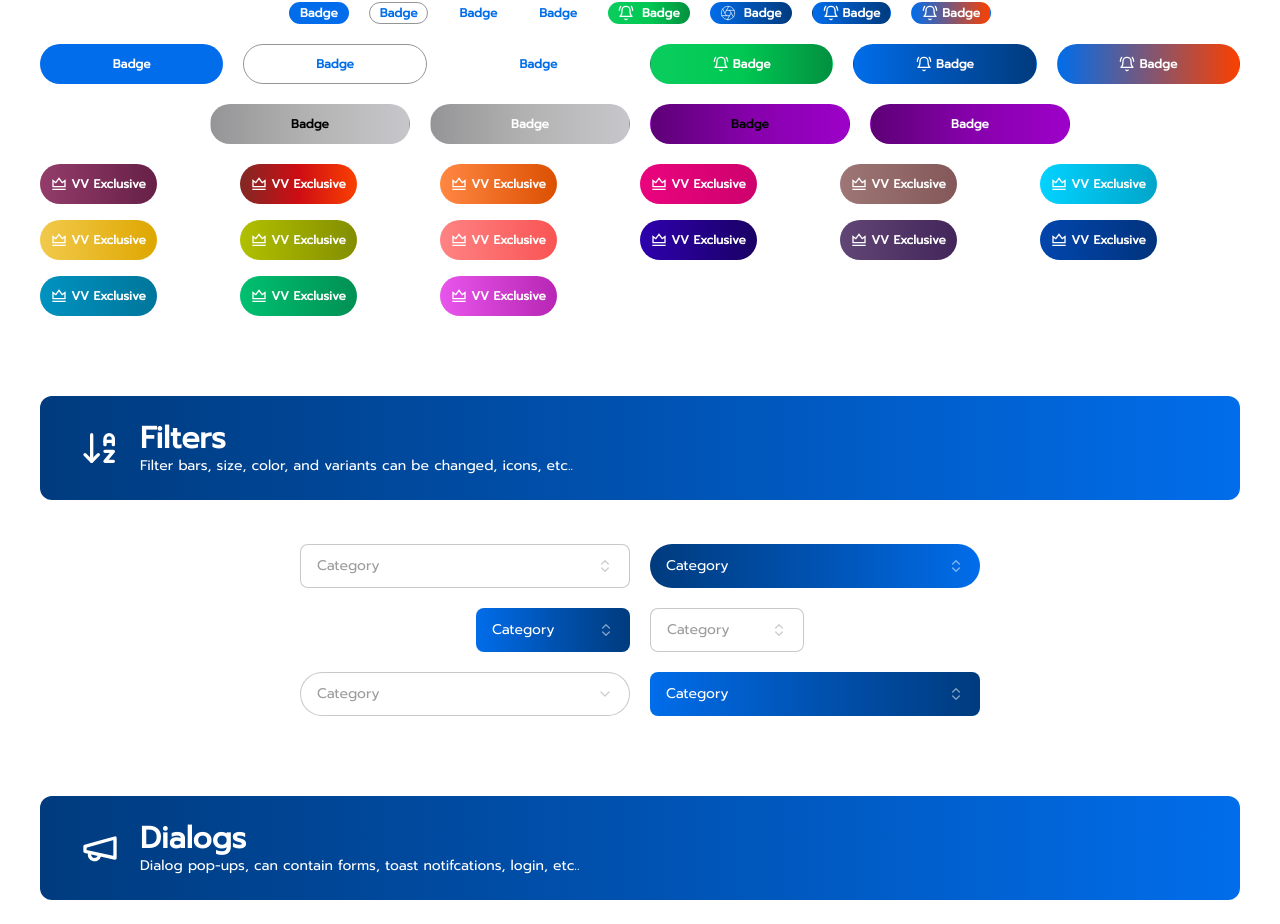
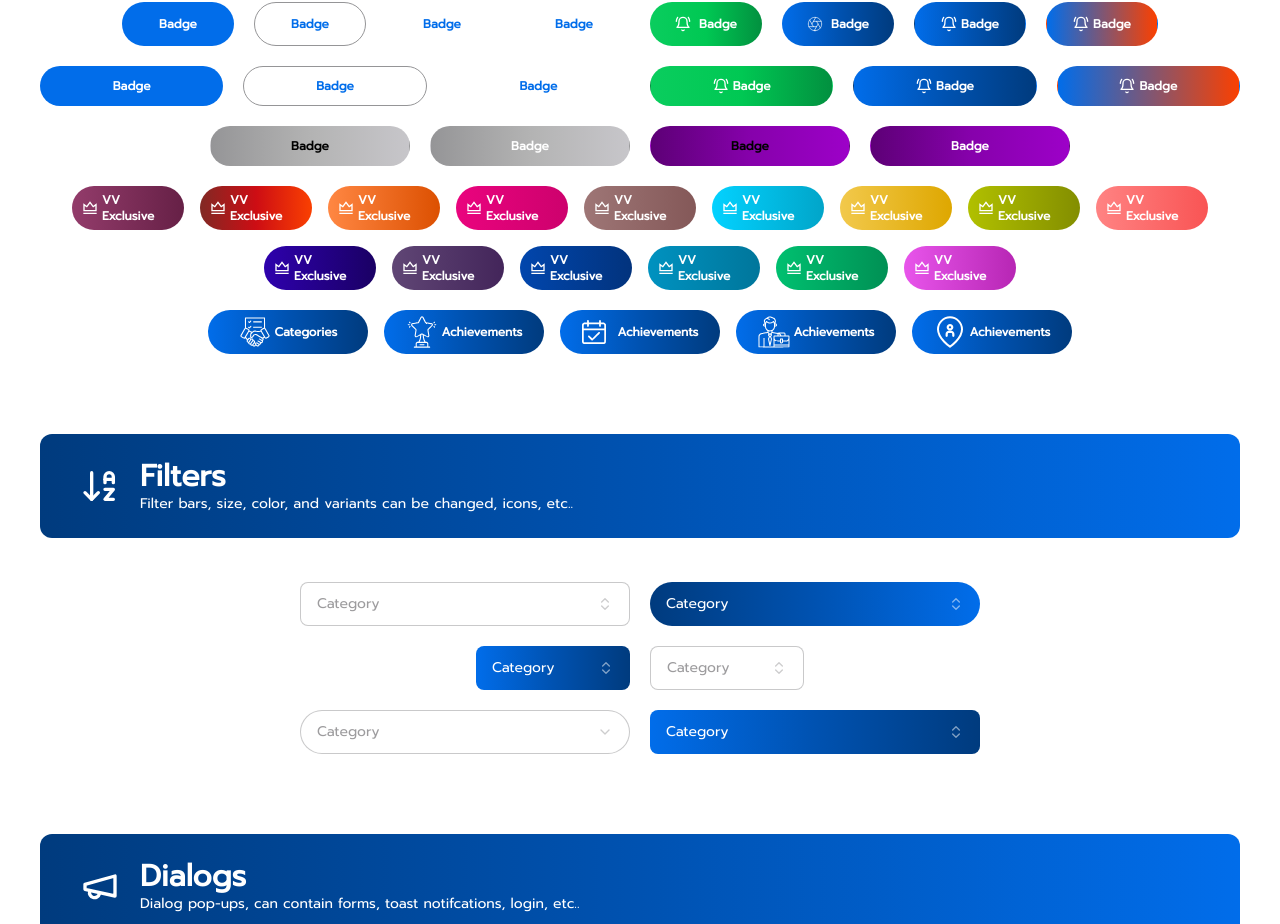
Before and after one commit to RabGH/vverse-components, a Next.js app: page /baseComponents in a window 1280 px wide. Shown: the part 1703-2627 px from the top of the page. Built offline with nearby package versions, Linux system fonts and the light colour scheme.

Commit message:
badge color display

```diff
--- a/components/badges/v-badge.tsx
+++ b/components/badges/v-badge.tsx
@@ -1,8 +1,13 @@
 import { Badge } from "@/components/ui/badge";
 import { BellRing } from "lucide-react";
 import {
+  IconAchievementsBtn,
   IconApertureBtn,
+  IconCalendarCheck,
   IconCrownExclusive,
+  IconEmployersBtn,
+  IconMapPerson,
+  IconProjectsBtn,
 } from "@/components/icons/logo-icons";
 
 export function VBadges() {
@@ -63,113 +68,170 @@ export function VBadges() {
         <Badge className="vgPurple w-[200px] h-[40px] text-black">Badge</Badge>
         <Badge className="vgPurple w-[200px] h-[40px]">Badge</Badge>
       </section>
-      <section className="grid grid-cols-6 gap-y-4">
+      <section className="flex flex-wrap justify-center gap-4 items-center">
         <Badge
           variant={"info"}
-          className="vlPlum w-[117px] h-[40px]"
+          className="vlPlum"
+          size="default"
           icon={<IconCrownExclusive className="w-4 h-4" />}
         >
           VV Exclusive
         </Badge>
         <Badge
           variant={"info"}
-          className="vgRed w-[117px] h-[40px]"
+          className="vgRed"
+          size="default"
           icon={<IconCrownExclusive className="w-4 h-4" />}
         >
           VV Exclusive
         </Badge>
         <Badge
           variant={"info"}
-          className="vlOrange w-[117px] h-[40px]"
+          className="vlOrange"
+          size="default"
           icon={<IconCrownExclusive className="w-4 h-4" />}
         >
           VV Exclusive
         </Badge>
         <Badge
           variant={"info"}
-          className="vlHotPink w-[117px] h-[40px]"
+          className="vlHotPink"
+          size="default"
           icon={<IconCrownExclusive className="w-4 h-4" />}
         >
           VV Exclusive
         </Badge>
         <Badge
           variant={"info"}
-          className="vlSoftBrown w-[117px] h-[40px]"
+          className="vlSoftBrown"
+          size="default"
           icon={<IconCrownExclusive className="w-4 h-4" />}
         >
           VV Exclusive
         </Badge>
         <Badge
           variant={"info"}
-          className="vlSkyBlue w-[117px] h-[40px]"
+          className="vlSkyBlue"
+          size="default"
           icon={<IconCrownExclusive className="w-4 h-4" />}
         >
           VV Exclusive
         </Badge>
         <Badge
           variant={"info"}
-          className="vlMustardYellow w-[117px] h-[40px]"
+          className="vlMustardYellow"
+          size="default"
           icon={<IconCrownExclusive className="w-4 h-4" />}
         >
           VV Exclusive
         </Badge>
         <Badge
           variant={"info"}
-          className="vlOlive w-[117px] h-[40px]"
+          className="vlOlive"
+          size="default"
           icon={<IconCrownExclusive className="w-4 h-4" />}
         >
           VV Exclusive
         </Badge>
         <Badge
           variant={"info"}
-          className="vlPeach w-[117px] h-[40px]"
+          className="vlPeach"
+          size="default"
           icon={<IconCrownExclusive className="w-4 h-4" />}
         >
           VV Exclusive
         </Badge>
         <Badge
           variant={"info"}
-          className="vlMidnightBlue w-[117px] h-[40px]"
+          className="vlMidnightBlue"
+          size="default"
           icon={<IconCrownExclusive className="w-4 h-4" />}
         >
           VV Exclusive
         </Badge>
         <Badge
           variant={"info"}
-          className="vlMutedPurple w-[117px] h-[40px]"
+          className="vlMutedPurple"
+          size="default"
           icon={<IconCrownExclusive className="w-4 h-4" />}
         >
           VV Exclusive
         </Badge>
         <Badge
           variant={"info"}
-          className="vlMatteBlue w-[117px] h-[40px]"
+          className="vlMatteBlue"
+          size="default"
           icon={<IconCrownExclusive className="w-4 h-4" />}
         >
           VV Exclusive
         </Badge>
         <Badge
           variant={"info"}
-          className="vlAqua w-[117px] h-[40px]"
+          className="vlAqua"
+          size="default"
           icon={<IconCrownExclusive className="w-4 h-4" />}
         >
           VV Exclusive
         </Badge>
         <Badge
           variant={"info"}
-          className="vlTealGreen w-[117px] h-[40px]"
+          className="vlTealGreen"
+          size="default"
           icon={<IconCrownExclusive className="w-4 h-4" />}
         >
           VV Exclusive
         </Badge>
         <Badge
           variant={"info"}
-          className="vlPink w-[117px] h-[40px]"
+          className="vlPink"
+          size="default"
           icon={<IconCrownExclusive className="w-4 h-4" />}
         >
           VV Exclusive
         </Badge>
       </section>
+      <section className="flex flex-wrap justify-center items-center gap-4">
+        <Badge
+          variant="info"
+          className=""
+          size="lg"
+          icon={<IconProjectsBtn className="w-8 h-8" />}
+        >
+          Categories
+        </Badge>
+        <Badge
+          variant="info"
+          className=""
+          size="lg"
+          icon={<IconAchievementsBtn className="w-8 h-8" />}
+        >
+          Achievements
+        </Badge>
+        <Badge
+          variant="info"
+          className=""
+          size="lg"
+          icon={<IconCalendarCheck className="w-6 h-8 mr-2" />}
+        >
+          Achievements
+        </Badge>
+        <Badge
+          variant="info"
+          className=""
+          size="lg"
+          icon={<IconEmployersBtn className="w-8 h-8" />}
+        >
+          Achievements
+        </Badge>
+        <Badge
+          variant="info"
+          className=""
+          size="lg"
+          icon={<IconMapPerson className="w-8 h-8" />}
+        >
+          Achievements
+        </Badge>
+      </section>
     </div>
   );
 }
--- a/components/ui/badge.tsx
+++ b/components/ui/badge.tsx
@@ -19,11 +19,17 @@ const badgeVariants = cva(
         success: "vgGreen text-background border-none",
         info: "vgBlue text-background border-none",
         profile: "bg-violet text-background border-none",
-
+      },
+      size: {
+        default: "w-28 h-11",
+        sm: "w-16 h-8",
+        lg: "w-40 h-11",
+        icon: "w-32 h-10",
       },
     },
     defaultVariants: {
       variant: "default",
+      size: "default",
     },
   }
 );
@@ -34,9 +40,9 @@ export interface BadgeProps
   icon?: React.ReactNode;
 }
 
-function Badge({ className, variant, icon, ...props }: BadgeProps) {
+function Badge({ className, variant, icon, size, ...props }: BadgeProps) {
   return (
-    <div className={cn(badgeVariants({ variant }), className)}>
+    <div className={cn(badgeVariants({ variant, size }), className)}>
       {icon && <span className="mr-1">{icon}</span>}
       {props.children}
     </div>
```
